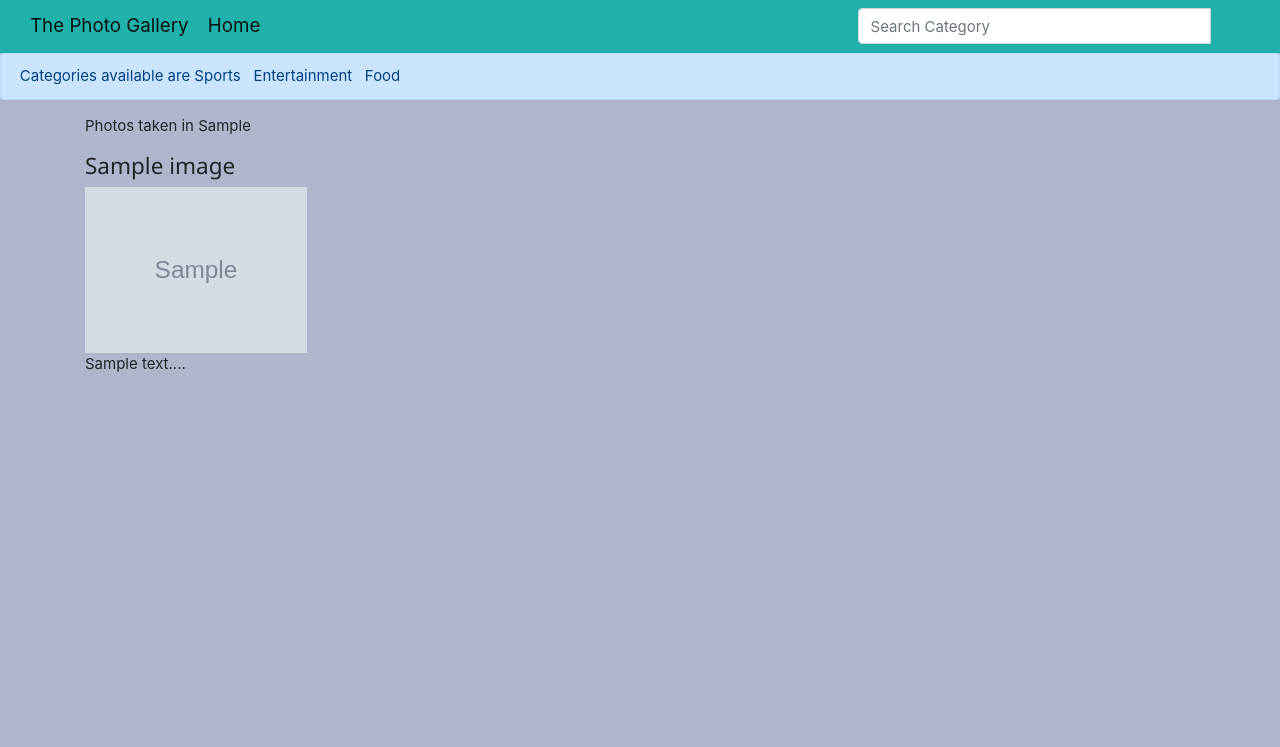
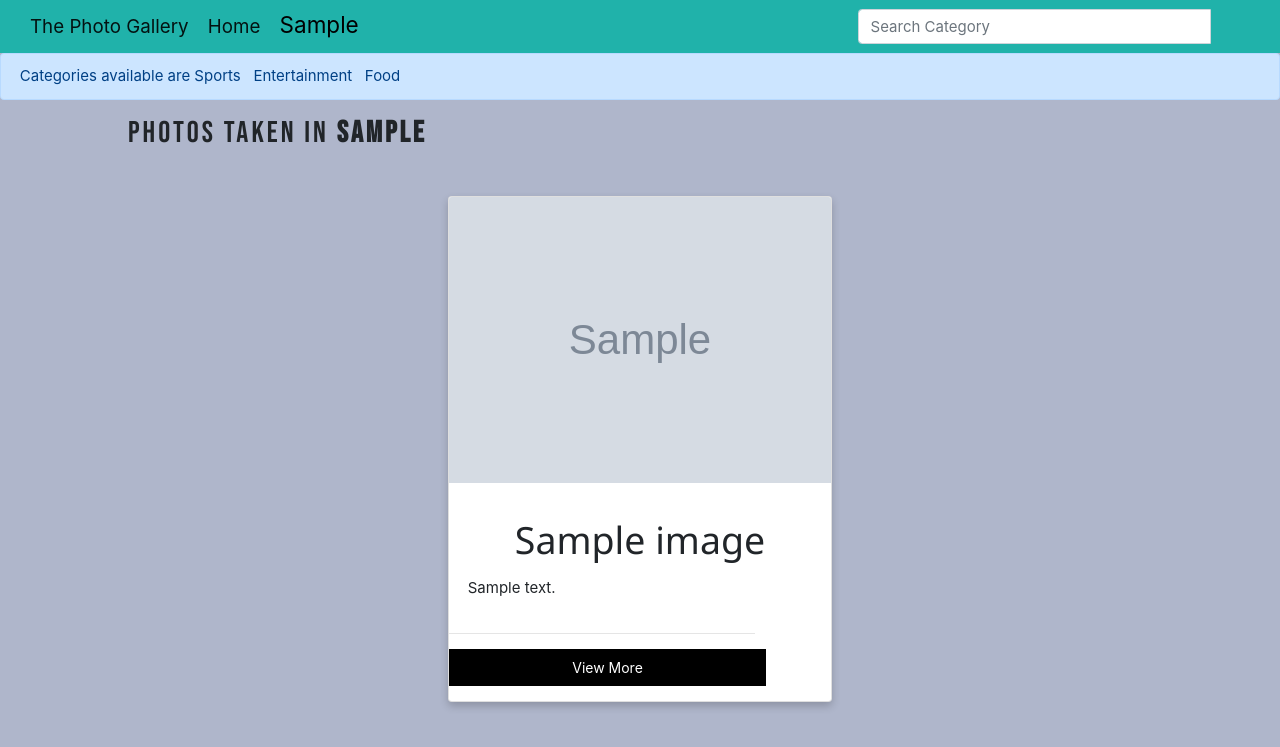
Before and after one commit to wilbrone/gallery, a Django app: page /location/1 in a window 1280 px wide. Shown: the top 747 px of the page. Run offline with Django 3.2, Linux system fonts and the light colour scheme; tables that the repository leaves empty hold one stand-in row (values such as "Sample post"); grey boxes marked "Sample" are stand-in pictures; some libraries are stand-ins or nearby versions.

Commit message:
add get locations in all view finctions

```diff
--- a/photos/templates/all-pics/base.html
+++ b/photos/templates/all-pics/base.html
@@ -16,6 +16,7 @@
         <link rel="stylesheet" href="https://stackpath.bootstrapcdn.com/font-awesome/4.7.0/css/font-awesome.min.css" integrity="sha384-Vkoo8x4CGsO3+Hhxv8T/Q5PaXtkKtu6ug5TOeNV6gBiFeWPGFN9MuhOf23Q9Ifjh" crossorigin="anonymous">
         <link rel="stylesheet" href="https://cdnjs.cloudflare.com/ajax/libs/font-awesome/4.7.0/css/font-awesome.min.css">
         <link rel="stylesheet" href="https://cdnjs.cloudflare.com/ajax/libs/twitter-bootstrap/4.3.1/css/bootstrap.min.css" integrity="sha384-Vkoo8x4CGsO3+Hhxv8T/Q5PaXtkKtu6ug5TOeNV6gBiFeWPGFN9MuhOf23Q9Ifjh" crossorigin="anonymous">
+        <link href="https://fonts.googleapis.com/css?family=Bebas+Neue&display=swap" rel="stylesheet">
     {% endblock %}
 </head>
 {% comment %} linear-gradient(to right top, #97c8f3, #a3c2e6, #aabcd9, #afb6cb, #b0b2be, #b2b6c2, #b4bac6, #b6beca, #b3cede, #acdfea, #aaf0ec, #b7ffe4) {% endcomment %}
--- a/photos/templates/all-pics/img.html
+++ b/photos/templates/all-pics/img.html
@@ -13,7 +13,7 @@
           <div style="width: 60%;">
             <div class="card" style="margin: auto; min-height:60%;">
               <p style="text-align:center;">{{gallery.description}}</p>
-              <footer style="position:absolute; bottom:5%; width:100%;">
+              <footer style="position:absolute; bottom:0%; width:100%;">
                 <hr>
                 <p style="margin-left: 1.5em;"><strong>Posted</strong> <em>{{gallery.post_date|timesince}} ago</em> by Wilbrone</p>
               </footer>
--- a/photos/templates/all-pics/location.html
+++ b/photos/templates/all-pics/location.html
@@ -2,22 +2,39 @@
 
 {% block content %}
 {{block.super}}
-{% for images in pics_by_location %}
-<div class="container">
+<p style="">
+    {% for locations in location %}
+    <h2 style="margin-left:10%; font-family: 'Bebas Neue', cursive; letter-spacing: 3px;">
+        Photos taken in <strong>{{ locations.loct }}</strong>
+    </h2>
+    {% endfor %}
+</p>
+{% comment %} **************************** {% endcomment %}
+<div class="row" style="margin: 0 auto;display: flex;justify-content: space-around;">
+    {% for photos in pics_by_location %}
+    <div class="card" style="position: relative; width: 30%; margin-top:2em !important; margin-bottom: auto; box-shadow: 0 4px 8px 0 rgba(0, 0, 0, 0.2);">
+        <a href="{% url 'image' photos.id %}">
+            <img class="card-img-top w3-hover-grayscale" src="{{photos.image.url}}" alt="Card image cap" width="100%">
+        </a>
+        <div class="card-body" style="">
+            <p class="title"><h1>{{ photos.title }}</h1></p>
+            <p class="card-text">
+                {{ photos.description | truncatechars:50 }}
+            </p>
+        </div>
+        <hr width="80%" style="jstify:center;">
+        <p style="width:100%;">
+            <a href="{% url 'image' photos.id %}">
+                <button class="prof" style="width:83%;border: none; outline: 0; display: inline-block; padding: 8px; color: white; background-color: #000; text-align: center; cursor: pointer; font-size: 14px;">
+                    View More
+                </button>
+            </a>
+        </p>
+    </div>
+    {% empty %}
     <p>
-        Photos taken in {{ images.location.loct }}
+        you got nothing to show
     </p>
-    <h4>
-        {{ images.title }}
-    </h4>
-    <div>
-        <a href="{% url 'image' images.id %}">
-            <img src="{{images.image.url}}" class="img-responsive" alt="Image" width="20%">
-        </a>
-    </div>
-    <p>
-        {{ images.description | truncatechars:50 }}...
-    </p>
+    {% endfor %}
 </div>
-{% endfor %}
 {% endblock %}
--- a/photos/views.py
+++ b/photos/views.py
@@ -24,7 +24,8 @@
     except DoesNotExist:
         raise Http404()
 
-    return render(request, 'all-pics/img.html', {"gallery":gallery})
+    locations = Location.get_location()
+    return render(request, 'all-pics/img.html', {"gallery":gallery, 'locations':locations})
 
 def search_results(request):
     if 'category' in request.GET and request.GET['category']:
@@ -37,12 +38,14 @@
         return render(request, 'all-pics/search.html', {'message': message, 'photo':searched_image})
 
     else:
-        message = 'You havent searched for any item'
+        message = 'You haven\'t searched for any item'
         return render(request, 'all-pics/search.html', {'message':message})
 
 
 def location_pics(request,loct_id):
-
+    # locations = Location.get_location_by_id(loct_id)
+    locations = Location.get_location()
+    location = Location.objects.filter(id = loct_id)
     pics_by_location = Image.photos_by_loct(loct_id)
 
-    return render(request, 'all-pics/location.html', {'pics_by_location':pics_by_location})
+    return render(request, 'all-pics/location.html', {'pics_by_location':pics_by_location, 'location':location, 'locations':locations})
```
